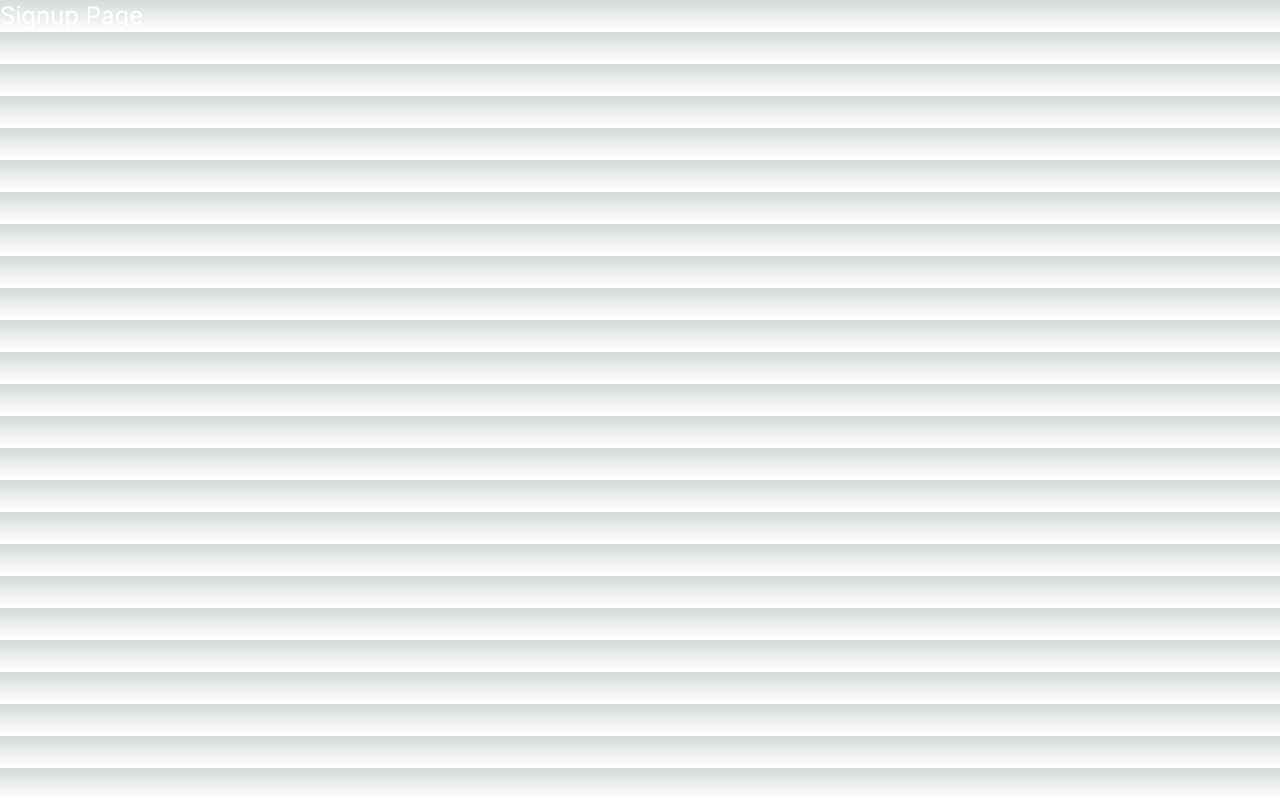
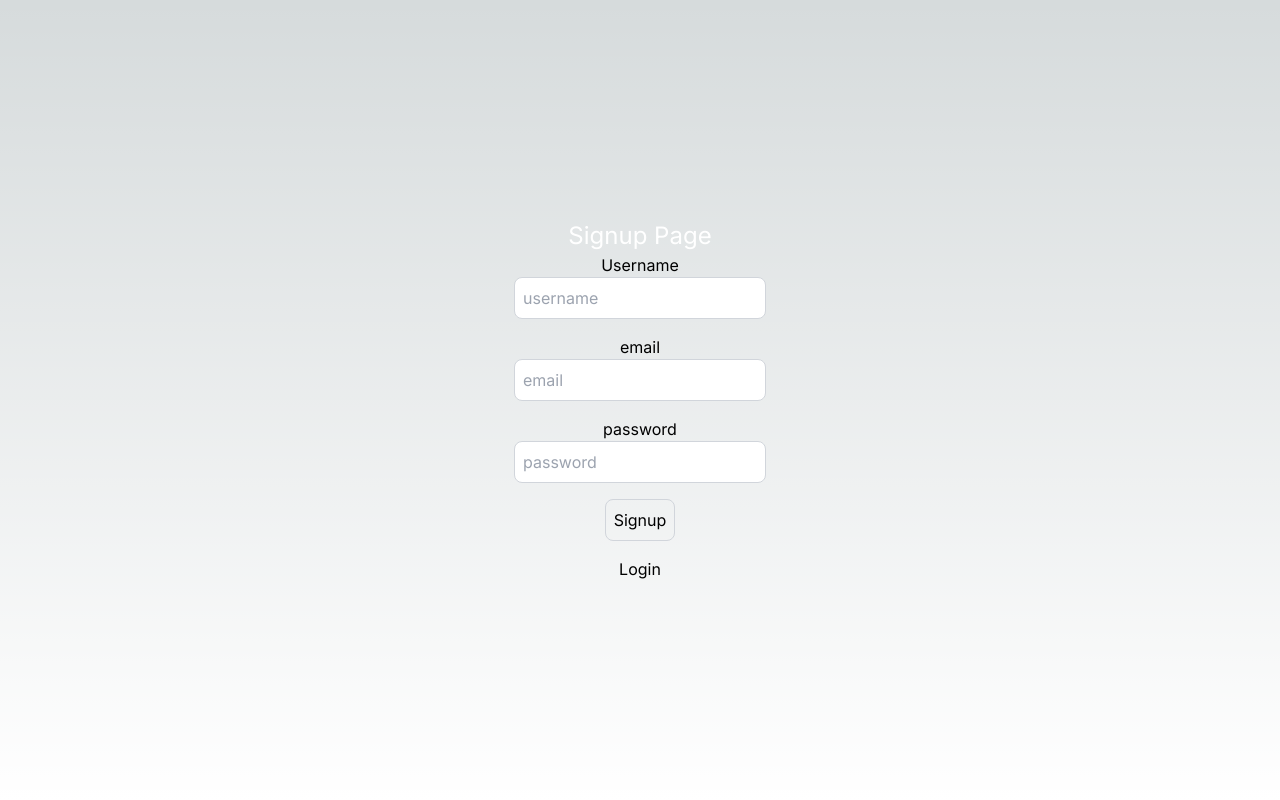
Before and after one commit to Level237/app-write, a Next.js app: page /signup in a window 1280 px wide. Built offline with nearby package versions, Linux system fonts and the light colour scheme.

Commit message:
login page

```diff
--- a/app/signup/page.tsx
+++ b/app/signup/page.tsx
@@ -1,9 +1,65 @@
+"use client"
+import Link from "next/link"
+import React from "react"
+import { useRouter } from "next/navigation"
+import {axios} from "axios"
+
 
 export default function SignupPage(){
+    const [user,setUser]=React.useState({
+        email:'',
+        password:"",
+        username:"",
+    })
 
+    const onSignup=async ()=>{
+
+    }
     return (
-        <div className="flex">
+        <div className="flex flex-col items-center justify-center min-h-screen py-2">
         <h1 className="text-center text-white text-2xl">Signup Page</h1>
+        <hr />
+
+        <label htmlFor="username">Username</label>
+        <input
+        className="p-2 border border-gray-300 rounded-lg mb-4 focus:outline-none focus:border-gray-600"
+         id="username"
+          type="text"
+          value={user.username}
+          onChange={(e)=>setUser({...user,username:e.target.value})}
+          placeholder="username"
+           />
+
+
+        <label htmlFor="email">email</label>
+        <input
+        className="p-2 border border-gray-300 rounded-lg mb-4 focus:outline-none focus:border-gray-600"
+         id="email"
+          type="email"
+          value={user.email}
+          onChange={(e)=>setUser({...user,email:e.target.value})}
+          placeholder="email"
+           />
+
+
+        <label htmlFor="password">password</label>
+        <input
+        className="p-2 border border-gray-300 rounded-lg mb-4 focus:outline-none focus:border-gray-600"
+         id="password"
+          type="password"
+          value={user.password}
+          onChange={(e)=>setUser({...user,password:e.target.value})}
+          placeholder="password"
+           />
+
+        <div>
+            <button
+            onClick={onSignup}
+            className="p-2 border border-gray-300 rounded-lg mb-4 focus:outline-none focus:border-gray-600">
+                Signup
+            </button>
+        </div>
+        <Link href="/login">Login</Link>
         </div>
     )
 
```
